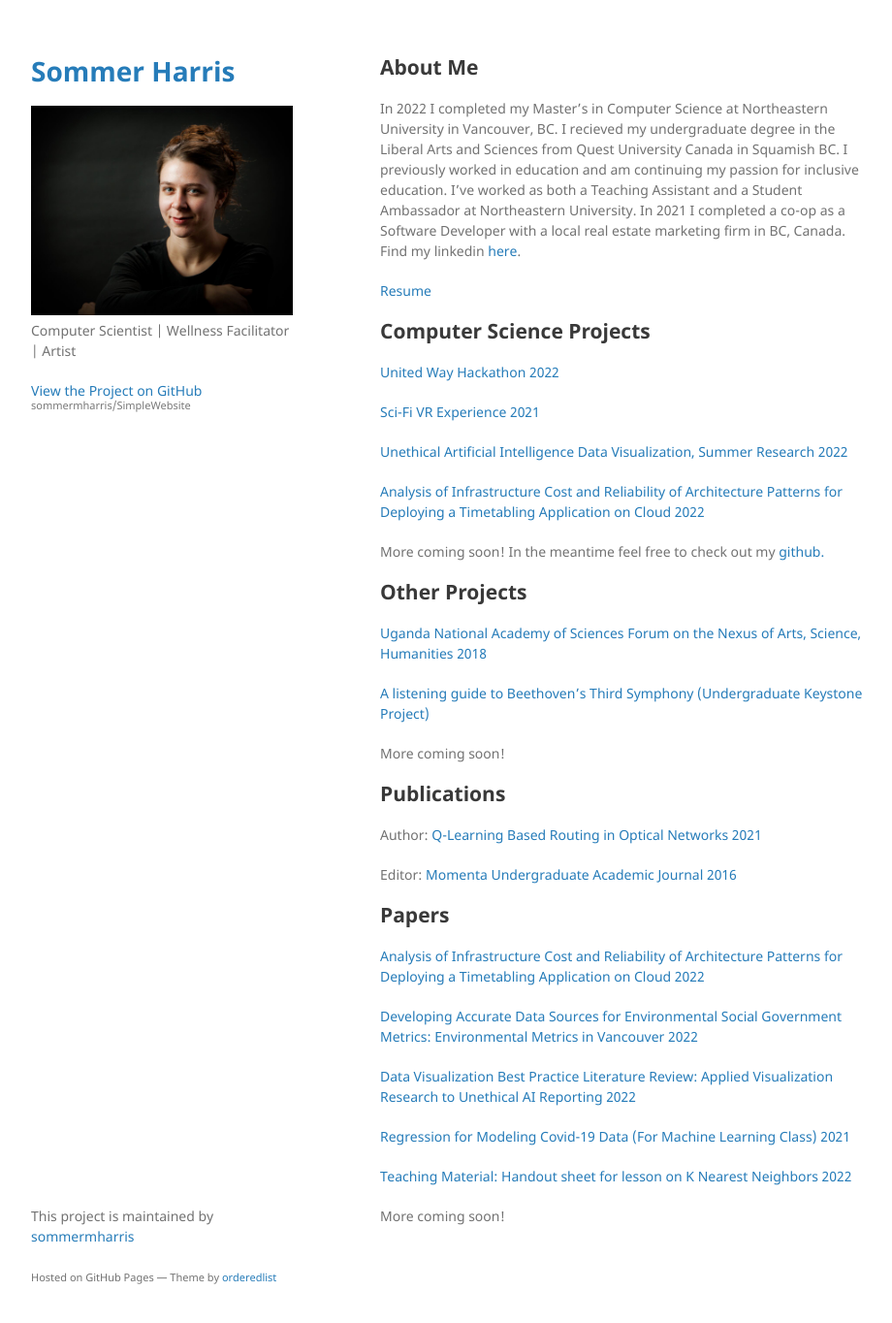
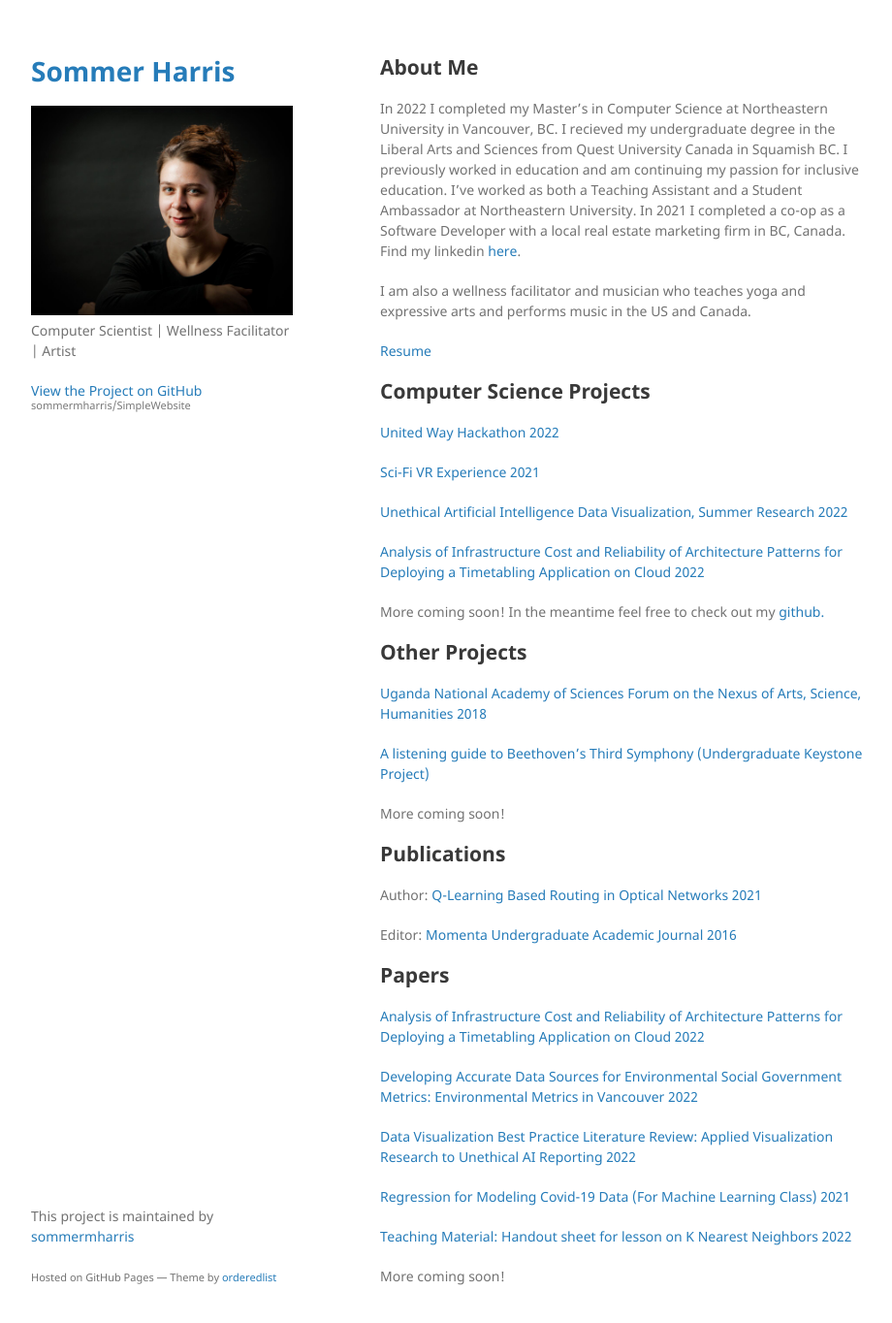
Before and after one commit to sommermharris/SimpleWebsite, a Jekyll site: the page built from index.md, in a window 1280 px wide and 1396 px high. Shown: the top 1364 px of the window at 97% size, without its empty margins (178-1098 px from the left). Built offline with Jekyll 4.4.1, drawn with Linux system fonts in a browser that asks for light colours; our own code applies the rules of GitHub Pages for plain Markdown files.

Commit message:
Update index.md

```diff
--- a/index.md
+++ b/index.md
@@ -5,6 +5,8 @@ layout: default
 ## About Me
 
 In 2022 I completed my Master's in Computer Science at Northeastern University in Vancouver, BC. I recieved my undergraduate degree in the Liberal Arts and Sciences from Quest University Canada in Squamish BC. I previously worked in education and am continuing my passion for inclusive education. I've worked as both a Teaching Assistant and a Student Ambassador at Northeastern University. In 2021 I completed a co-op as a Software Developer with a local real estate marketing firm in BC, Canada. Find my linkedin [here](https://www.linkedin.com/in/sommer-harris-824864103/?original_referer=https%3A%2F%2Fwww%2Egoogle%2Ecom%2F&originalSubdomain=ca).
+
+I am also a wellness facilitator and musician who teaches yoga and expressive arts and performs music in the US and Canada.
 
 [Resume](files/resume.pdf)
 
```
